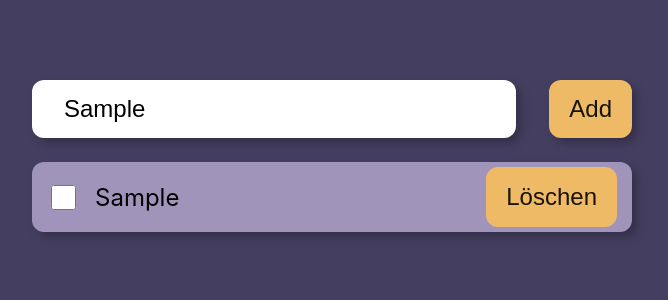
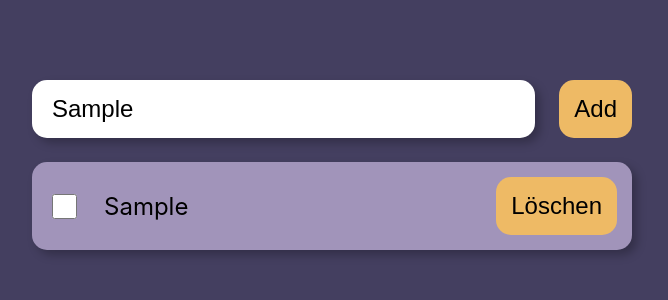
Before and after one commit to milty90/todo-react-app, a React (Create React App) app: page / in a window 1280 px wide. Both pictures are taken after typing "Sample" into the empty fields and a click on the button "Add". Shown: the top 300 px of the page, without its empty margins (308-976 px from the left). Built offline with nearby package versions, Linux system fonts and the light colour scheme.

Commit message:
Refactor application structure and enhance component functionality

```diff
--- a/src/App.css
+++ b/src/App.css
@@ -1,79 +1,113 @@
+:root {
+  --mainBackgroundColor: #443f60;
+  --todoItemBackground: #a194ba;
+  --buttonBackground: #eeba65;
+  --hoverColor: #f4d198;
+  --fontSize: 1.5rem;
+  --baseUnit: 15px;
+  --boxShadow: 5px 5px 10px rgba(0, 0, 0, 0.25);
+  --gap: 1.5rem;
+}
+
 .App {
   display: flex;
   flex-direction: column;
-  justify-content: top;
   margin-top: 5rem;
   align-items: center;
+  text-align: center;
   height: 100vh;
-  background-color: #443f60;
-  text-align: center;
-  gap: 1.5rem;
+  background-color: var(--mainBackgroundColor);
 }
 
-.inputBody {
+.todoView {
+  display: flex;
+  flex-direction: column;
+  align-items: center;
+  width: 100%;
+  gap: var(--gap);
+}
+
+.todoHeader,
+.todoBody {
+  display: flex;
+  flex-direction: column;
+  align-items: center;
+  width: 600px;
+  gap: var(--gap);
+}
+
+.inputItemBody {
   display: flex;
   flex-direction: row;
   width: 100%;
-  max-width: 600px;
-  justify-content: space-between;
+  gap: var(--gap);
 }
 
 .input {
-  width: 75%;
-  font-size: 1.5rem;
-  border-radius: 12px;
+  width: 100%;
+  padding: 15px 20px;
+  border-radius: var(--baseUnit);
+  font-size: var(--fontSize);
   border: none;
-  padding-left: 2rem;
-  box-shadow: 5px 5px 10px rgba(0, 0, 0, 0.25);
+  box-shadow: var(--boxShadow);
 }
 
-.todoBody {
+.input:focus {
+  outline: none;
+  box-shadow: 0 0 0 3px var(--hoverColor);
+}
+
+.todoItemBody {
   display: flex;
   flex-direction: row;
   justify-content: space-between;
   align-items: center;
-  background-color: #a194ba;
+  background-color: var(--todoItemBackground);
   width: 100%;
   max-width: 570px;
-  padding: 5px 15px;
-  gap: 1rem;
-  border-radius: 12px;
-  box-shadow: 5px 5px 10px rgba(0, 0, 0, 0.25);
+  padding: var(--baseUnit);
+  border-radius: var(--baseUnit);
+  box-shadow: var(--boxShadow);
 }
 
-.todoCheckbox {
+.todoItemCheckbox {
   display: flex;
   flex-direction: row;
   align-items: center;
+  justify-content: center;
   height: fit-content;
-  gap: 1rem;
+  gap: var(--gap);
 }
 
 .checkbox {
-  border-radius: 12px;
+  margin-left: 5px;
+  border-radius: var(--baseUnit);
   width: 25px;
   height: 25px;
 }
 
-.todo,
-.no-todo {
-  font-size: 1.5rem;
+.checkbox:checked {
+  accent-color: var(--buttonBackground);
 }
 
-.button,
-.todoButton {
-  font-size: 1.5rem;
-  color: rgba(0, 0, 0, 0.9);
-  background-color: #eeba65;
-  padding: 15px 20px;
-  border-radius: 12px;
+.label {
+  font-size: var(--fontSize);
+}
+
+.label.checked {
+  text-decoration: line-through;
+  color: rgba(0, 0, 0, 0.5);
+}
+
+.button {
+  font-size: var(--fontSize);
+  background-color: var(--buttonBackground);
+  padding: var(--baseUnit);
+  border-radius: var(--baseUnit);
   border: none;
 }
 
-.button {
-  box-shadow: 5px 5px 10px rgba(0, 0, 0, 0.25);
+.button:hover {
+  cursor: pointer;
+  background-color: var(--hoverColor);
 }
-
-.todoButton {
-  padding: 16px 20px;
-}
--- a/src/App.js
+++ b/src/App.js
@@ -1,53 +1,10 @@
-import { useState } from "react";
 import "./App.css";
-import Input from "./components/Input";
-import { Todo, TextToAdd } from "./components/Todo";
+import TodoView from "./views/TodoView";
 
 function App() {
-  const [inputValue, setInputValue] = useState("");
-  const [todoListState, setTodoListState] = useState([]);
-
-  const addTodo = () => {
-    if (inputValue.trim() === "") return;
-    const newTodo = { id: Date.now(), text: inputValue, done: false };
-    setTodoListState((prevTodos) => [newTodo, ...prevTodos]);
-    setInputValue("");
-  };
-
-  const deleteTodo = (id) => {
-    setTodoListState((prevTodos) => prevTodos.filter((todo) => todo.id !== id));
-  };
-
-  //lifting state up
-  const handleData = (data) => {
-    setInputValue(data);
-  };
-
-  const handleChange = (id) => {
-    setTodoListState((prevTodos) =>
-      prevTodos.map((todo) =>
-        todo.id === id ? { ...todo, done: !todo.done } : todo
-      )
-    );
-  };
-
-  console.log(todoListState);
-
   return (
     <div className="App">
-      <Input onChange={handleData} saveData={() => addTodo(inputValue)} />
-      {todoListState.length === 0 ? (
-        <TextToAdd />
-      ) : (
-        todoListState.map((todo) => (
-          <Todo
-            key={todo.id}
-            todo={todo}
-            deleteTodo={() => deleteTodo(todo.id)}
-            handleChange={() => handleChange(todo.id)}
-          />
-        ))
-      )}
+      <TodoView />
     </div>
   );
 }
--- /dev/null
+++ b/src/components/Button.jsx
@@ -0,0 +1,9 @@
+function Button({ onClick, text }) {
+  return (
+    <button className="button" onClick={onClick}>
+      {text}
+    </button>
+  );
+}
+
+export default Button;
--- a/src/components/Input.jsx
+++ b/src/components/Input.jsx
@@ -1,19 +1,23 @@
-function Input(props) {
-  const { onChange, saveData } = props;
-
+function Input({ onChange, type, todo }) {
   //lifting state up
   const handleChange = (event) => {
     const value = event.target.value;
     onChange(value);
   };
 
+  const handleCheckBoxChange = (event) => {
+    const updateTodo = { ...todo };
+    updateTodo.done = event.target.checked;
+    onChange(updateTodo);
+  };
+
   return (
-    <div className="inputBody">
-      <input className="input" onChange={handleChange} />
-      <button className="button" onClick={saveData}>
-        Add
-      </button>
-    </div>
+    <input
+      className={type === "checkbox" ? "checkbox" : "input"}
+      onChange={type === "checkbox" ? handleCheckBoxChange : handleChange}
+      type={type}
+    />
   );
 }
+
 export default Input;
--- /dev/null
+++ b/src/components/Label.jsx
@@ -0,0 +1,5 @@
+function Label({ text, checked }) {
+  return <label className={`label${checked ? " checked" : ""}`}>{text}</label>;
+}
+
+export default Label;
--- a/src/components/Todo.jsx
+++ /dev/null
@@ -1,35 +0,0 @@
-function Todo(props) {
-  const { todo, deleteTodo, handleChange } = props;
-
-  const handleCheckBoxChange = (event) => {
-    const updateTodo = { ...todo };
-    updateTodo.done = event.target.checked;
-    handleChange(updateTodo);
-  };
-
-  return (
-    <div className="todoBody">
-      <div className="todoCheckbox">
-        <input
-          id={todo.id}
-          className="checkbox"
-          type="checkbox"
-          checked={todo.done}
-          onChange={handleCheckBoxChange}
-        ></input>
-        <label htmlFor={todo.id} className="todo">
-          {todo.text}
-        </label>
-      </div>
-      <button onClick={deleteTodo} className="todoButton">
-        Löschen
-      </button>
-    </div>
-  );
-}
-
-function TextToAdd() {
-  return <p className="no-todo">Keine Todo</p>;
-}
-
-export { Todo, TextToAdd };
--- /dev/null
+++ b/src/views/InputItem.jsx
@@ -0,0 +1,12 @@
+import Button from "../components/Button";
+import Input from "../components/Input";
+
+function InputItem({ onChange, saveData }) {
+  return (
+    <div className="inputItemBody">
+      <Input onChange={onChange} />
+      <Button text="Add" onClick={saveData} />
+    </div>
+  );
+}
+export default InputItem;
--- /dev/null
+++ b/src/views/TodoItem.jsx
@@ -0,0 +1,22 @@
+import Input from "../components/Input";
+import Button from "../components/Button";
+import Label from "../components/Label";
+
+function TodoItem({ todo, onChange, deleteTodo }) {
+  return (
+    <div className="todoItemBody">
+      <div className="todoItemCheckbox">
+        <Input
+          className="checkbox"
+          type="checkbox"
+          onChange={onChange}
+          checked={todo.done}
+        ></Input>
+        <Label text={todo.text} checked={todo.done}></Label>
+      </div>
+      <Button text="Löschen" onClick={() => deleteTodo(todo.id)}></Button>
+    </div>
+  );
+}
+
+export default TodoItem;
--- /dev/null
+++ b/src/views/TodoView.jsx
@@ -0,0 +1,57 @@
+import { useState } from "react";
+import Label from "../components/Label";
+import InputItem from "./InputItem";
+import TodoItem from "./TodoItem";
+
+function TodoView() {
+  const [inputValue, setInputValue] = useState("");
+  const [todoListState, setTodoListState] = useState([]);
+
+  const addTodo = () => {
+    if (inputValue.trim() === "") return;
+    const newTodo = { id: Date.now(), text: inputValue, done: false };
+    setTodoListState((prevTodos) => [newTodo, ...prevTodos]);
+    setInputValue("");
+  };
+
+  const deleteTodo = (id) => {
+    setTodoListState((prevTodos) => prevTodos.filter((todo) => todo.id !== id));
+  };
+
+  const handleData = (data) => {
+    setInputValue(data);
+  };
+
+  const handleChange = (id) => {
+    setTodoListState((prevTodos) =>
+      prevTodos.map((todo) =>
+        todo.id === id ? { ...todo, done: !todo.done } : todo
+      )
+    );
+  };
+
+  console.log(todoListState);
+  return (
+    <div className="todoView">
+      <div className="todoHeader">
+        <InputItem onChange={handleData} saveData={addTodo} />
+      </div>
+      <div className="todoBody">
+        {todoListState.length === 0 ? (
+          <Label text="Keine Todos vorhanden, bitte füge welche hinzu!" />
+        ) : (
+          todoListState.map((todo) => (
+            <TodoItem
+              key={todo.id}
+              todo={todo}
+              deleteTodo={() => deleteTodo(todo.id)}
+              onChange={() => handleChange(todo.id)}
+            />
+          ))
+        )}
+      </div>
+    </div>
+  );
+}
+
+export default TodoView;
```
Also changed, not shown: public/index.html (+0 -23 lines), src/components/Checkbox.jsx (added, +13 -0 lines).
